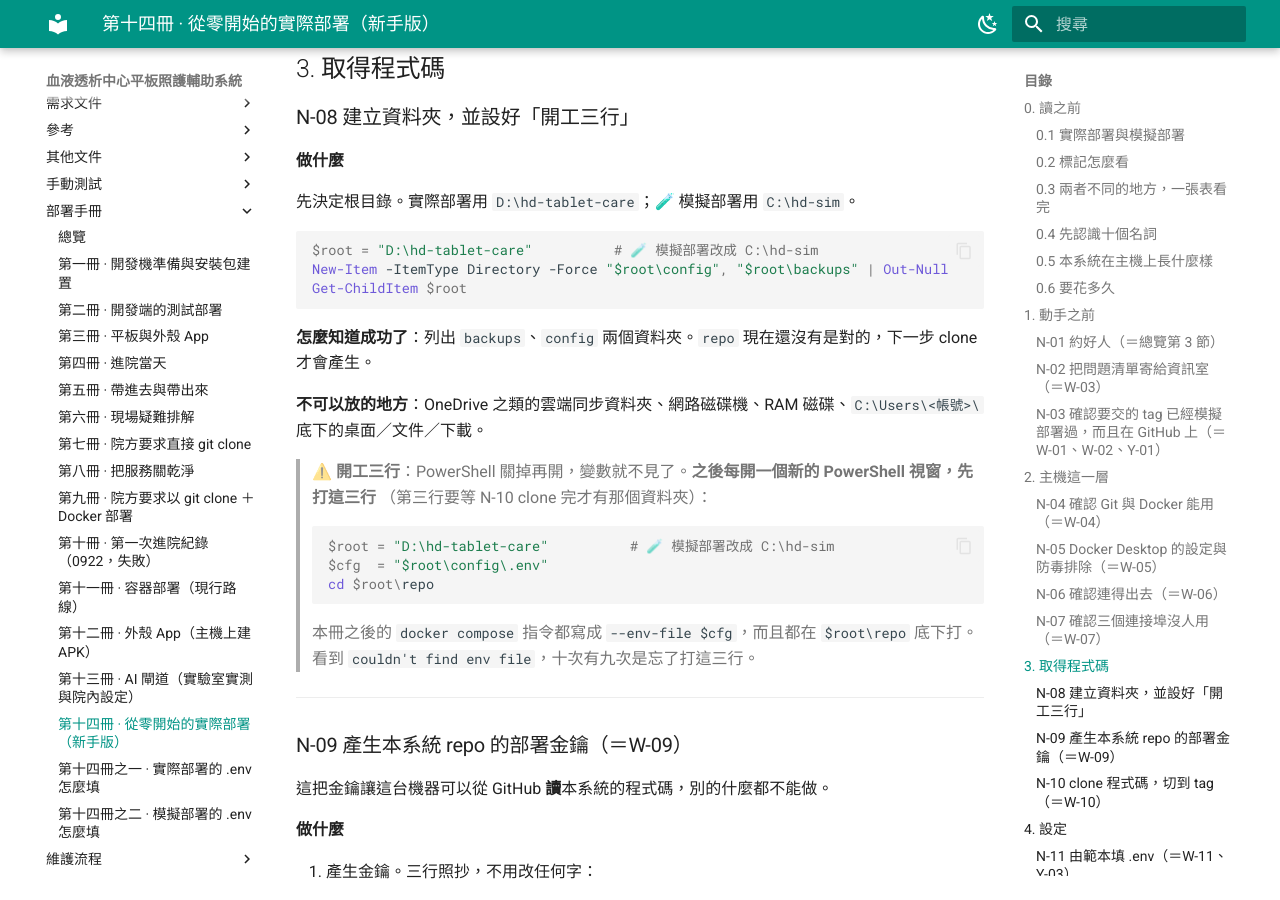
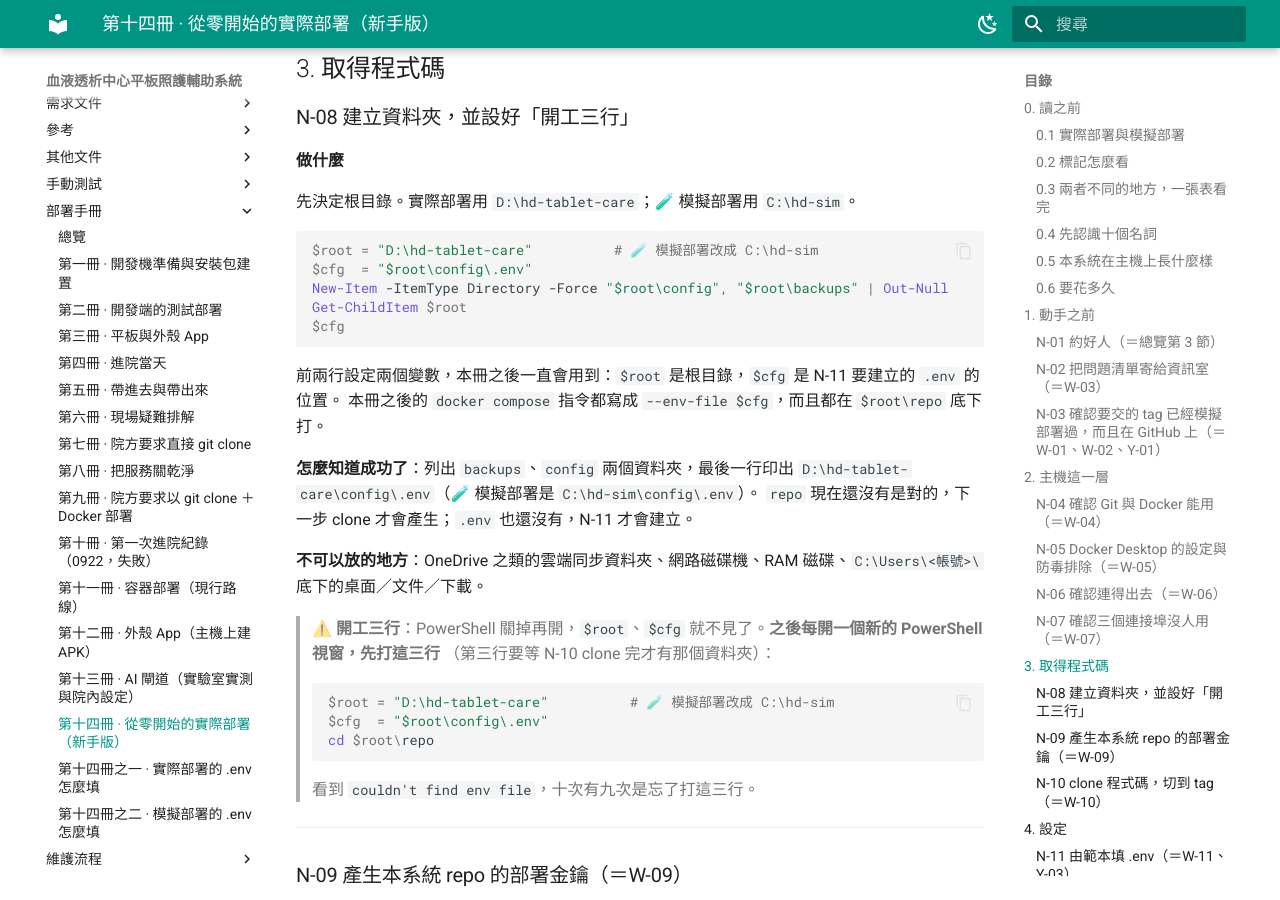
Before and after one commit to 94sh09sh19sh/hd-docs, an MkDocs documentation site: the page built from docs/deployment/14-from-zero.md, in a window 1280 px wide and 900 px high, scrolled down 8305 px. Built offline with MkDocs 1.6.1 and Material for MkDocs 9.7.7, drawn with Linux system fonts in a browser that asks for light colours; the version menu is left out.

Commit message:
docs: 自私有 repo 同步（2026-09-29）

````diff
--- a/docs/deployment/14-from-zero.md
+++ b/docs/deployment/14-from-zero.md
@@ -296,15 +296,21 @@ Get-NetTCPConnection -State Listen | Where-Object LocalPort -in 13000,18080,1808
 
 ```powershell
 $root = "D:\hd-tablet-care"          # 🧪 模擬部署改成 C:\hd-sim
+$cfg  = "$root\config\.env"
 New-Item -ItemType Directory -Force "$root\config", "$root\backups" | Out-Null
 Get-ChildItem $root
+$cfg
 ```
 
-**怎麼知道成功了**：列出 `backups`、`config` 兩個資料夾。`repo` 現在還沒有是對的，下一步 clone 才會產生。
+前兩行設定兩個變數，本冊之後一直會用到：`$root` 是根目錄，`$cfg` 是 N-11 要建立的 `.env` 的位置。
+本冊之後的 `docker compose` 指令都寫成 `--env-file $cfg`，而且都在 `$root\repo` 底下打。
+
+**怎麼知道成功了**：列出 `backups`、`config` 兩個資料夾，最後一行印出 `D:\hd-tablet-care\config\.env`（🧪 模擬部署是 `C:\hd-sim\config\.env`）。
+`repo` 現在還沒有是對的，下一步 clone 才會產生；`.env` 也還沒有，N-11 才會建立。
 
 **不可以放的地方**：OneDrive 之類的雲端同步資料夾、網路磁碟機、RAM 磁碟、`C:\Users\<帳號>\` 底下的桌面／文件／下載。
 
-> ⚠️ **開工三行**：PowerShell 關掉再開，變數就不見了。**之後每開一個新的 PowerShell 視窗，先打這三行**
+> ⚠️ **開工三行**：PowerShell 關掉再開，`$root`、`$cfg` 就不見了。**之後每開一個新的 PowerShell 視窗，先打這三行**
 > （第三行要等 N-10 clone 完才有那個資料夾）：
 >
 > ```powershell
````
Also changed, not shown: other parts of docs/deployment/14-from-zero.md (+0 -1 lines).
